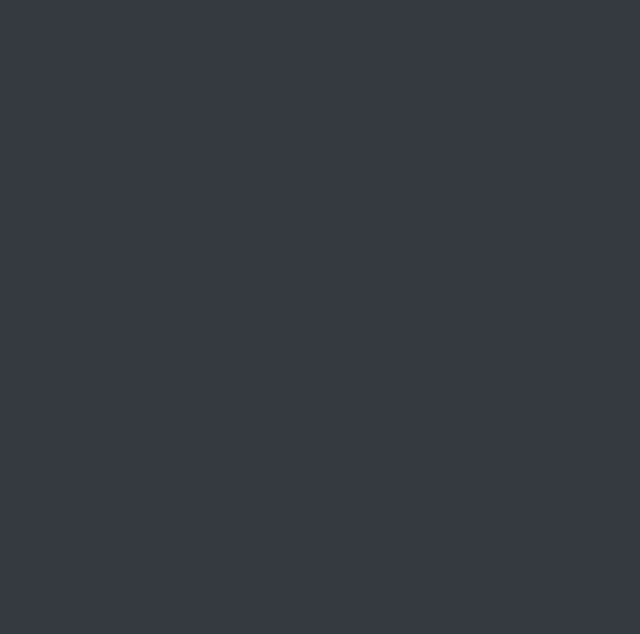
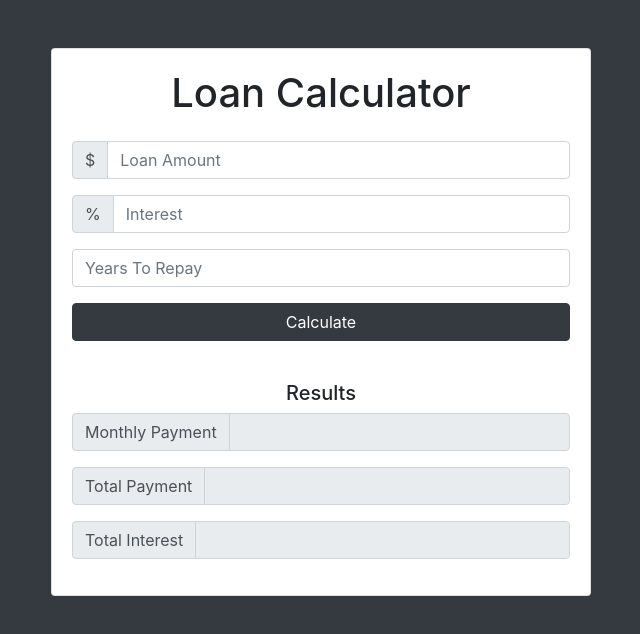
Before and after one commit to rko1985/js-loan-calculator, a plain HTML site: page index.html in a window 1280 px wide. Shown: the whole page, without its empty margins (319-959 px from the left). Drawn offline with nearby package versions, Linux system fonts and the light colour scheme.

Commit message:
UI finished

```diff
--- a/index.html
+++ b/index.html
@@ -11,10 +11,86 @@
   </head>
   <body class="bg-dark">
 
+    <div class="container">
+      <div class="row">
+        <div class="col-md-6 mx-auto">
+          <div class="card card-body text-center mt-5">
+            <h1 class="heading display-5 pb-3">Loan Calculator</h1>
+            <form id="loan-form">
+              <div class="form-group">
+                  <div class="input-group">
+                    <div class="input-group-prepend">
+                      <div class="input-group-text">$</div>
+                    </div>
+                    <input type="text" class="form-control" id="amount" placeholder="Loan Amount">
+                  </div>
+              </div>
+              <div class="form-group">
+                  <div class="input-group">
+                    <div class="input-group-prepend">
+                      <div class="input-group-text">%</div>
+                    </div>
+                    <input type="number" class="form-control" id="interest" placeholder="Interest">
+                  </div>
+              </div>
+              <div class="form-group">
+                <input type="number" class="form-control" id="years" placeholder="Years To Repay">
+              </div>
+              <div class="form-group">
+                <input type="submit" value="Calculate" class="btn btn-dark btn-block">
+              </div>
+            </form>
+            <!-- Loader Here -->
+
+            <!--
+            <div id="loading">
+              <img src="img/loading.gif" alt="">
+            </div> -->
+
+            <!-- Results -->
+            <div id="results" class="pt-4">
+              <h5>Results</h5>
+              <div class="form-group">
+                  <div class="input-group">
+                    <div class="input-group-prepend">
+                      <div class="input-group-text">Monthly Payment</div>
+                    </div>
+                    <input type="number" class="form-control" id="monthly-payment" disabled>
+                  </div>
+              </div>
+
+              <div class="form-group">
+                  <div class="input-group">
+                    <div class="input-group-prepend">
+                      <div class="input-group-text">Total Payment</div>
+                    </div>
+                    <input type="number" class="form-control" id="total-payment" disabled>
+                  </div>
+              </div>
+
+              <div class="form-group">
+                  <div class="input-group">
+                    <div class="input-group-prepend">
+                      <div class="input-group-text">Total Interest</div>
+                    </div>
+                    <input type="number" class="form-control" id="total-interest" disabled>
+                  </div>
+              </div>
+
+
+            </div>
+
+
+          </div>
+        </div>
+      </div>
+    </div>
+
     <!-- Optional JavaScript -->
     <!-- jQuery first, then Popper.js, then Bootstrap JS -->
     <script src="https://code.jquery.com/jquery-3.3.1.slim.min.js" integrity="sha384-q8i/X+965DzO0rT7abK41JStQIAqVgRVzpbzo5smXKp4YfRvH+8abtTE1Pi6jizo" crossorigin="anonymous"></script>
     <script src="https://cdnjs.cloudflare.com/ajax/libs/popper.js/1.14.6/umd/popper.min.js" integrity="sha384-wHAiFfRlMFy6i5SRaxvfOCifBUQy1xHdJ/yoi7FRNXMRBu5WHdZYu1hA6ZOblgut" crossorigin="anonymous"></script>
     <script src="https://stackpath.bootstrapcdn.com/bootstrap/4.2.1/js/bootstrap.min.js" integrity="sha384-B0UglyR+jN6CkvvICOB2joaf5I4l3gm9GU6Hc1og6Ls7i6U/mkkaduKaBhlAXv9k" crossorigin="anonymous"></script>
+    <script src="app.js"></script>
   </body>
 </html>
```
